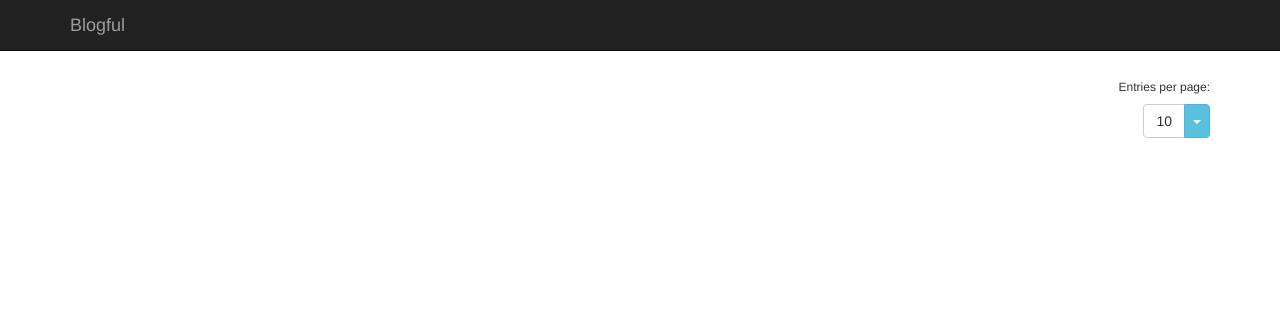
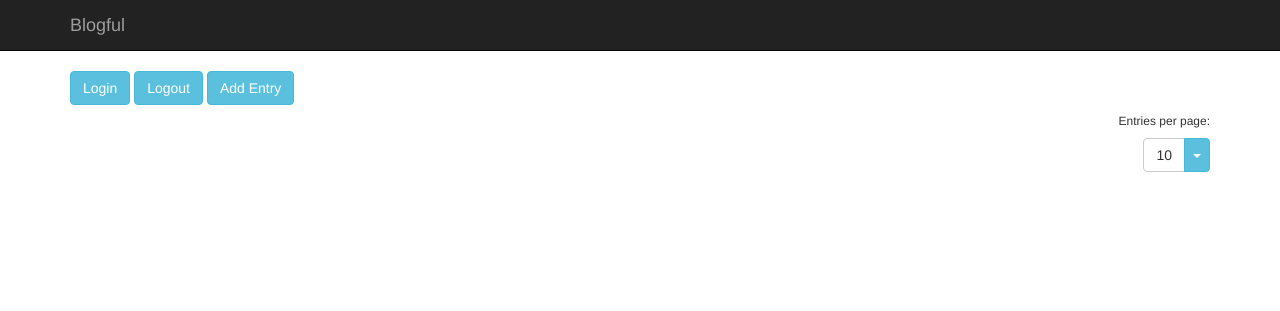
Before and after one commit to LukeBarry/Blog, a Flask app: page / in a window 1280 px wide. Shown: the top 311 px of the page. Run offline with Flask 2, Linux system fonts and the light colour scheme; some libraries are stand-ins or nearby versions.

Commit message:
master file

```diff
--- a/blog/templates/entries.html
+++ b/blog/templates/entries.html
@@ -6,7 +6,12 @@ I loop through the entries, rendering each one using the render_entry macro
 {% extends "base.html" %}
 {% block content %}
 
-<!-- add jquery to get dorpdown to run -->
+<!-- login, logout, add enrty buttons -->
+<a href="{{ url_for('login_get') }}" class="btn btn-info login" role="button">Login</a>
+<a href="{{ url_for('logout') }}" class="btn btn-info logout" role="button">Logout</a>
+<a href="{{ url_for('add_entry_get') }}" class="btn btn-info add-entry" role="button">Add Entry</a>
+
+<!-- entries per page dropdown button -->
 <div align="right">
     <h6>Entries per page:</h6>
     <div class="btn-group">
@@ -34,9 +39,6 @@ I loop through the entries, rendering each one using the render_entry macro
 Similarly if the has_prev variable is true you'll render a link to the previous page.
 -->
 
-
-
-
 <ul class="pager">
     {% if has_next %}
     <li class="previous" >
--- a/blog/views.py
+++ b/blog/views.py
@@ -72,12 +72,21 @@ def entries(page=1):
 # to the page; you will have to add a new view for the POST request which takes place when you submit the form.
 # Try visiting the /entry/add page of your app. You should see the form for adding an entry
 
+@app.route("/entry/<id>")
+def single_entry(id):
+    entry = session.query(Entry).get(id) # query will always take a class of the table your searching through
+    return render_template("single.html", entry=entry)
+
+
 from flask.ext.login import login_required
 
 @app.route("/entry/add", methods=["GET"])
 #@login_required
 def add_entry_get():
-    return render_template("add_entry.html")
+    if (current_user.is_authenticated):
+        return render_template("add_entry.html")
+    else:
+        return redirect(url_for("login_get"))
 
 # Add a new route which will take your form data and create the new entry.
 # Here you create an similar route to your add_entry_get view, except this one only accepts POST requests.
@@ -102,16 +111,18 @@ def add_entry_post():
     session.commit()
     return redirect(url_for("entries"))
 
-@app.route("/entry/<id>")
-def single_entry(id):
-    entry = session.query(Entry).get(id) # query will always take a class of the table your searching through
-    return render_template("single.html", entry=entry)
 
 @app.route("/entry/<id>/edit", methods = ["GET"])
 #@login_required
 def edit_entry_get(id):
     entry = session.query(Entry).get(id)
-    return render_template("edit_entry.html", entry=entry)
+    if (current_user.is_authenticated and current_user == entry.author):
+        return render_template("edit_entry.html", entry=entry)
+    elif (current_user.is_authenticated and current_user != entry.author):
+        flash("You do not have permission to edit this post", "danger")
+        return redirect(url_for("entries"))
+    else:
+        return redirect(url_for("login_get"))
 
 @app.route("/entry/<id>/edit", methods = ["POST"])
 @login_required
@@ -126,7 +137,13 @@ def edit_entry_post(id):
 #@login_required
 def delete_entry_get(id):
     entry = session.query(Entry).get(id)
-    return render_template("delete_entry.html", entry=entry)
+    if (current_user.is_authenticated and current_user == entry.author):
+        return render_template("delete_entry.html", entry=entry)
+    elif (current_user.is_authenticated and current_user != entry.author):
+        flash("You do not have permission to edit this post", "danger")
+        return redirect(url_for("entries"))
+    else:
+        return redirect(url_for("login_get"))
 
 @app.route("/entry/<id>/delete", methods = ["POST"])
 @login_required
@@ -162,6 +179,7 @@ from flask import flash
 from flask.ext.login import login_user
 from werkzeug.security import check_password_hash
 from .database import User
+from flask.ext.login import logout_user
 
 @app.route("/login", methods=["POST"])
 def login_post():
@@ -175,6 +193,8 @@ def login_post():
     login_user(user)
     return redirect(request.args.get('next') or url_for("entries"))
 
-
-
-from flask.ext.login import login_required
+@app.route("/logout")
+def logout():
+    logout_user();
+    flash('You were logged out')
+    return redirect(url_for("entries"))
```
